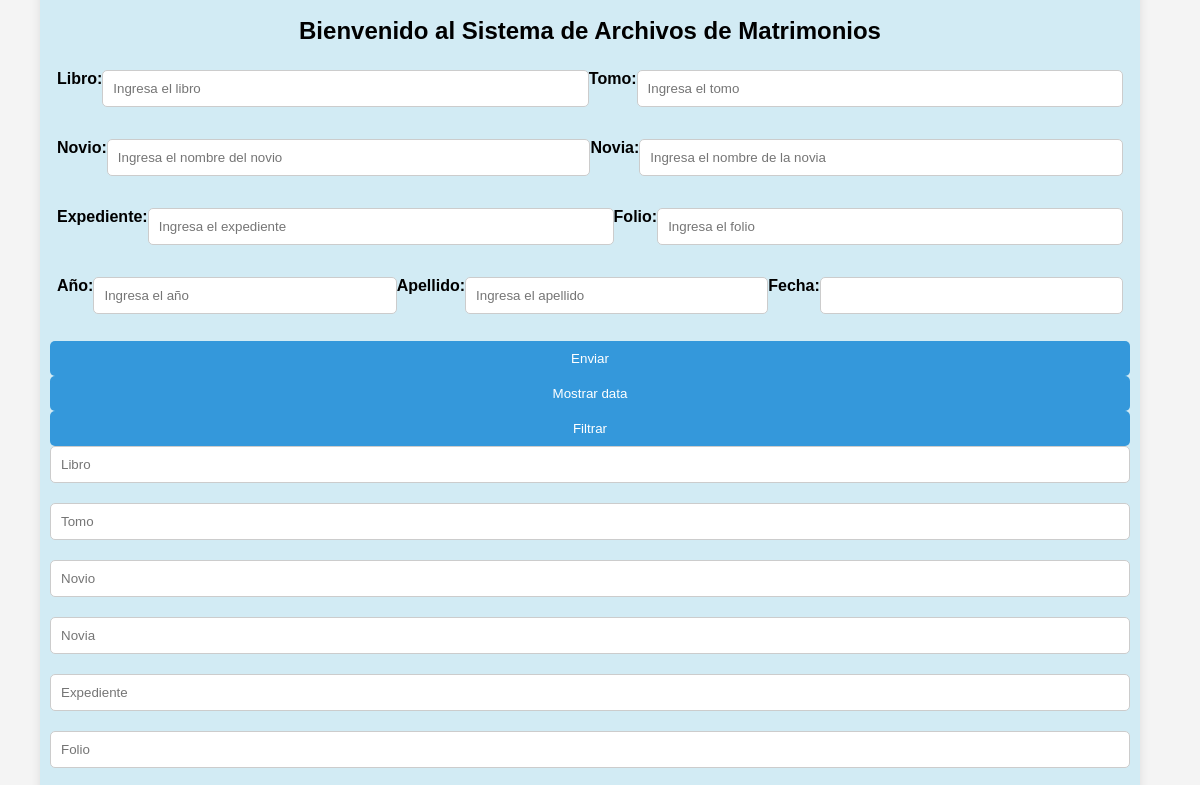
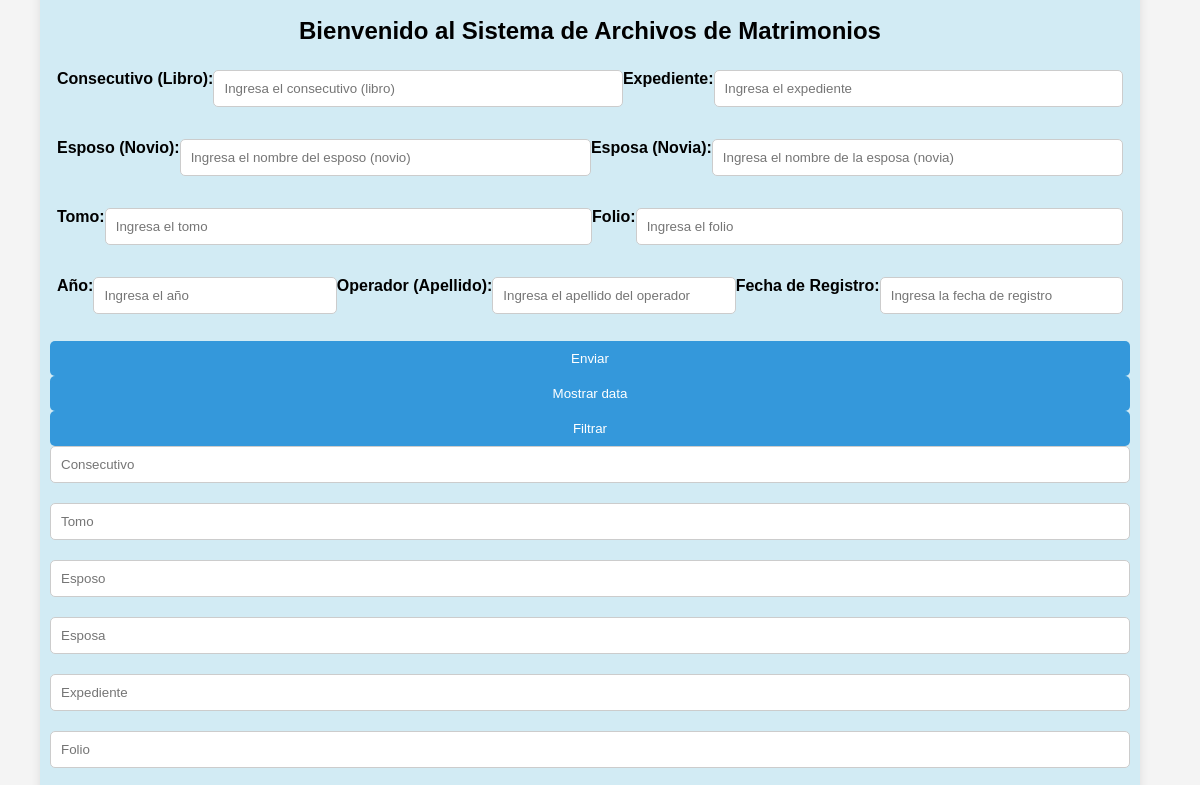
Before and after one commit to edilyrosa/system-archive, an Electron app: page front/index.html in a window 1200 px wide. Shown: the part 211-996 px from the top of the page. Drawn offline with Linux system fonts and the light colour scheme; no server answers.

Commit message:
Is missing insert and layout

```diff
--- a/front/index.html
+++ b/front/index.html
@@ -9,38 +9,33 @@
 <body>
     <div class="container">
 
-
         <div class="center-image">
             <img src="../concejo.ico" alt="concejo" width="100" height="100">
         </div>
         <h1>Concejo Municipal de Maracaibo</h1>
         <h2>Bienvenido al Sistema de Archivos de Matrimonios</h2>
 
-        <!-- <div class="center-image">
-            <img src="./cementerio.gif" alt="cementerio" width="300" height="300">
-        </div> -->
-
         <!-- Formulario de entrada -->
         <form id="formulario">
             <div class="form-row">
-                <label for="libro">Libro:</label>
-                <input type="text" id="libro" placeholder="Ingresa el libro" required>
+                <label for="libro">Consecutivo (Libro):</label>
+                <input type="text" id="libro" placeholder="Ingresa el consecutivo (libro)" required>
 
-                <label for="tomo">Tomo:</label>
-                <input type="text" id="tomo" placeholder="Ingresa el tomo" required>
+                <label for="tomo">Expediente:</label>
+                <input type="text" id="tomo" placeholder="Ingresa el expediente" required>
             </div>
 
             <div class="form-row">
-                <label for="novio">Novio:</label>
-                <input type="text" id="novio" placeholder="Ingresa el nombre del novio" required>
+                <label for="novio">Esposo (Novio):</label>
+                <input type="text" id="novio" placeholder="Ingresa el nombre del esposo (novio)" required>
 
-                <label for="novia">Novia:</label>
-                <input type="text" id="novia" placeholder="Ingresa el nombre de la novia" required>
+                <label for="novia">Esposa (Novia):</label>
+                <input type="text" id="novia" placeholder="Ingresa el nombre de la esposa (novia)" required>
             </div>
 
             <div class="form-row">
-                <label for="expediente">Expediente:</label>
-                <input type="text" id="expediente" placeholder="Ingresa el expediente" required>
+                <label for="expediente">Tomo:</label>
+                <input type="text" id="expediente" placeholder="Ingresa el tomo" required>
 
                 <label for="folio">Folio:</label>
                 <input type="text" id="folio" placeholder="Ingresa el folio" required>
@@ -50,16 +45,15 @@
                 <label for="anio">Año:</label>
                 <input type="text" id="anio" placeholder="Ingresa el año" required>
 
-                <label for="apellido">Apellido:</label>
-                <input type="text" id="apellido" placeholder="Ingresa el apellido" required>
+                <label for="apellido">Operador (Apellido):</label>
+                <input type="text" id="apellido" placeholder="Ingresa el apellido del operador" required>
 
-                <label for="fecha">Fecha:</label>
-                <input type="text" id="fecha" required>
+                <label for="fecha">Fecha de Registro:</label>
+                <input type="text" id="fecha" placeholder="Ingresa la fecha de registro" required>
             </div>
 
             <button type="submit">Enviar</button>
         </form>
-
 
         <!-- Botones para mostrar data y filtrar -->
         <div>
@@ -69,22 +63,22 @@
 
         <!-- Campos de filtro -->
         <div>
-        <input type="text" id="filter-libro" placeholder="Libro">
+            <input type="text" id="filter-libro" placeholder="Consecutivo">
             <input type="text" id="filter-tomo" placeholder="Tomo">
-        <input type="text" id="filter-novio" placeholder="Novio">
-        <input type="text" id="filter-novia" placeholder="Novia">
+            <input type="text" id="filter-novio" placeholder="Esposo">
+            <input type="text" id="filter-novia" placeholder="Esposa">
             <input type="text" id="filter-expediente" placeholder="Expediente">
             <input type="text" id="filter-folio" placeholder="Folio">
             <input type="text" id="filter-anio" placeholder="Año">
-        <input type="text" id="filter-apellido" placeholder="Apellido">
-        <input type="text" id="filter-fecha" placeholder="Fecha">
+            <input type="text" id="filter-apellido" placeholder="Operador">
+            <input type="text" id="filter-fecha" placeholder="Fecha de Registro">
         </div>
 
         <!-- Tabla de registros -->
         <table>
             <thead>
                 <tr>
-                    <th>ID</th>
+                    <th>No.</th>
                     <th>Consecutivo</th>
                     <th>Expediente</th>
                     <th>Esposo</th>
@@ -109,6 +103,8 @@
             <button id="next-page" onclick="changePage('next')">Siguiente</button>
         </div>
     </div>
+
+    <!-- Scripts -->
     <script src="../back/renderer.js"></script>
     <script src="../back/filter.js"></script>
 </body>
```
Also changed, not shown: back/main.js (+101 -2 lines). Lines whose indentation alone changed are shown as unchanged.
